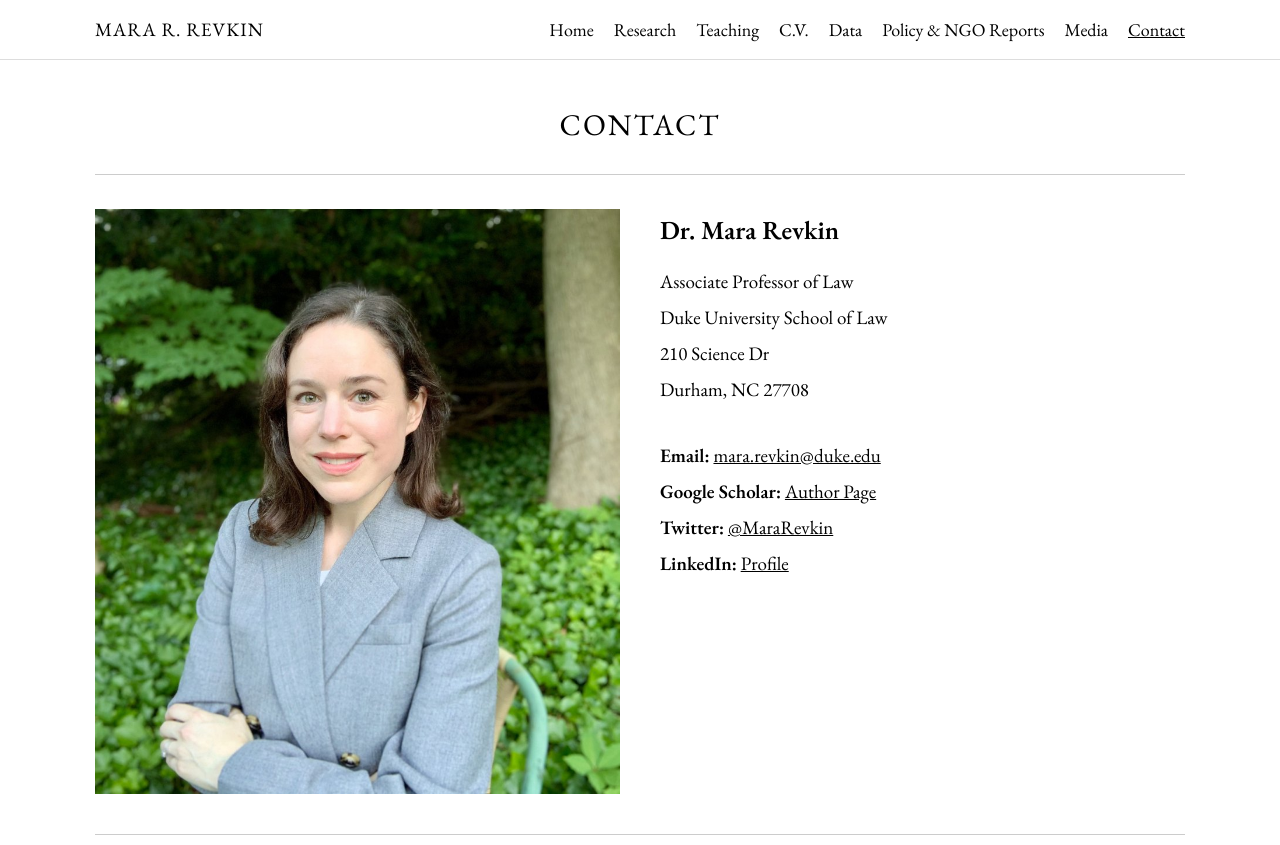
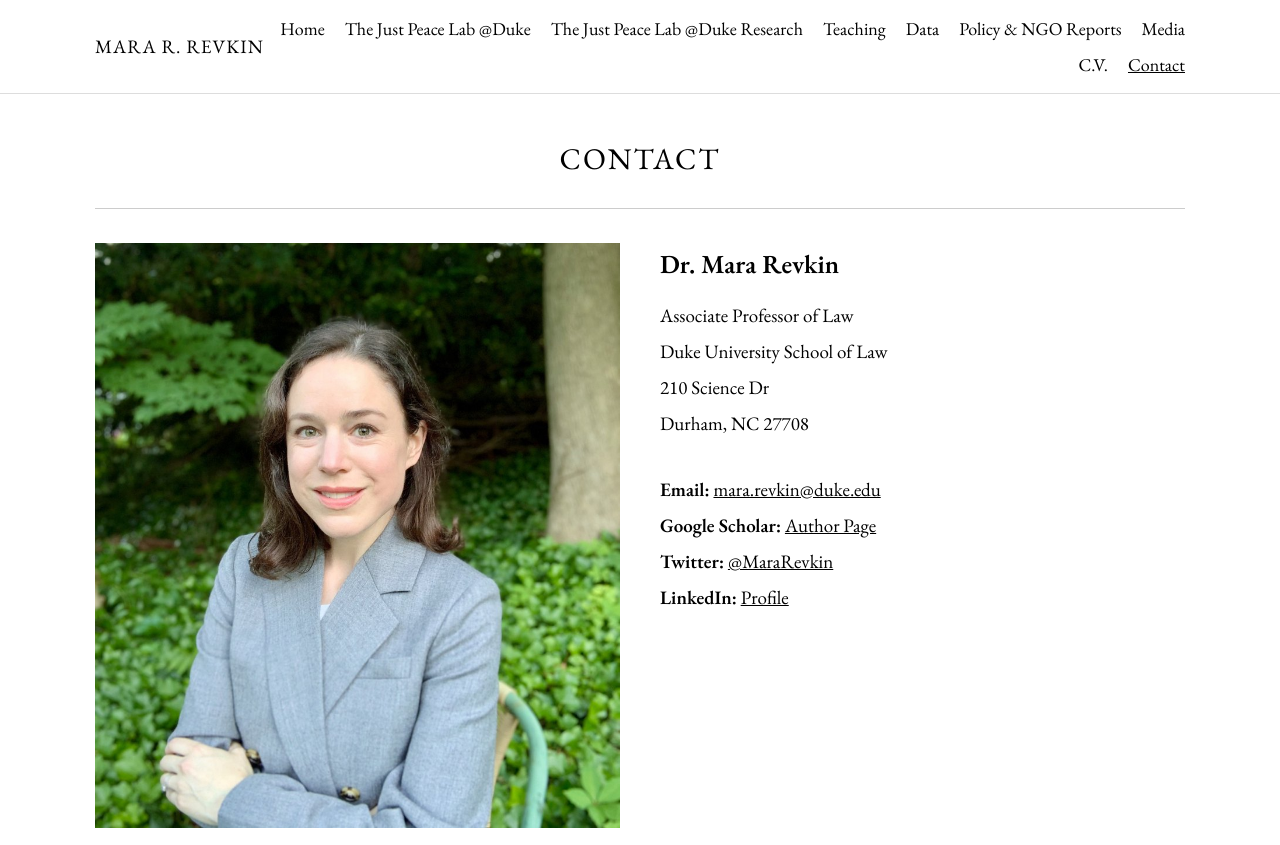
Before and after one commit to mrevkin/mrevkin.github.io, a Jekyll site: the page contact.html, which Jekyll copies as it is, in a window 1280 px wide and 1348 px high. Shown: the top 845 px of the window. Built offline with Jekyll 4.4.1, drawn with Linux system fonts in a browser that asks for light colours; grey boxes are pictures that could not be loaded.

Commit message:
Nav: add Just Peace Lab tab, move C.V. before Contact

```diff
--- a/contact.html
+++ b/contact.html
@@ -13,12 +13,14 @@
       <a class="site-title" href="index.html">MARA R. REVKIN</a>
       <ul class="nav-links">
         <li><a href="index.html">Home</a></li>
-        <li><a href="research.html">Research</a></li>
+        <li><a href="justpeacelab.html">The Just Peace Lab @Duke</a></li>
+        <li><a href="justpeacelab.html">The Just Peace Lab @Duke</a>
+<a href="research.html">Research</a></li>
         <li><a href="teaching.html">Teaching</a></li>
-        <li><a href="cv.html">C.V.</a></li>
         <li><a href="data.html">Data</a></li>
         <li><a href="policy-ngo-reports.html">Policy &amp; NGO Reports</a></li>
         <li><a href="media.html">Media</a></li>
+        <li><a href="cv.html">C.V.</a></li>
         <li><a href="contact.html" class="active">Contact</a></li>
       </ul>
       <button class="hamburger" aria-label="Menu" onclick="toggleMenu()">
@@ -29,10 +31,10 @@
       <a href="index.html">Home</a>
       <a href="research.html">Research</a>
       <a href="teaching.html">Teaching</a>
-      <a href="cv.html">C.V.</a>
       <a href="data.html">Data</a>
       <a href="policy-ngo-reports.html">Policy &amp; NGO Reports</a>
       <a href="media.html">Media</a>
+      <a href="cv.html">C.V.</a>
       <a href="contact.html">Contact</a>
     </div>
   </nav>
```
